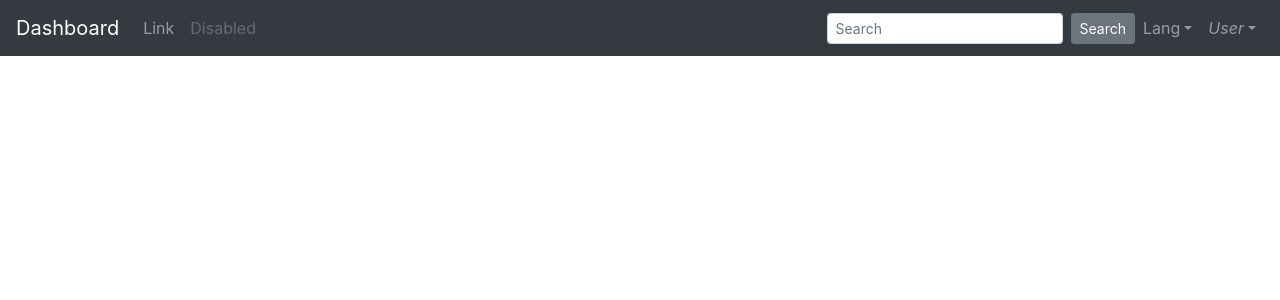
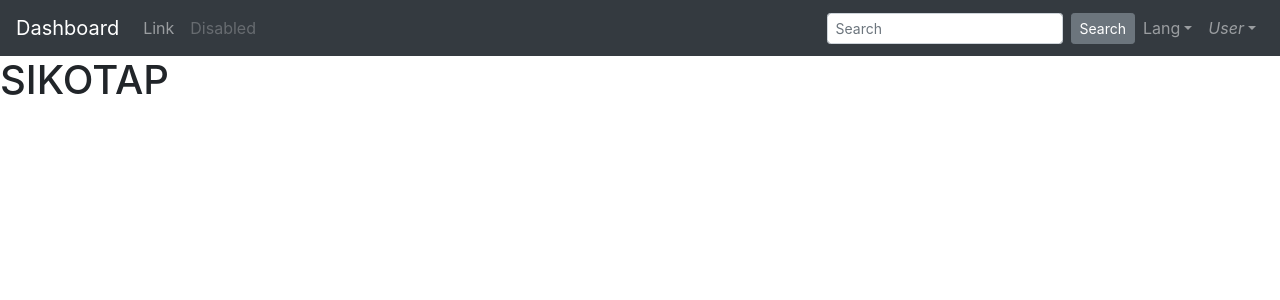
Before and after one commit to roktav/tolong_imam, a Vue app in the folder frontend/: page / in a window 1280 px wide. Shown: the top 300 px of the page. Built offline with nearby package versions, Linux system fonts and the light colour scheme; what vue-sidebar-menu would draw is missing.

Commit message:
update dependency

```diff
--- a/frontend/src/components/HelloWinscore.vue
+++ b/frontend/src/components/HelloWinscore.vue
@@ -2,6 +2,7 @@
   <div class="admin-page">
     <sidebar-menu :menu="menu" :width="'200px'"/>
     <nav-bar></nav-bar>
+
     <h2>Welcome to Winscore Admin Page</h2>
   </div>
 </template>
--- a/frontend/src/components/HelloWorld.vue
+++ b/frontend/src/components/HelloWorld.vue
@@ -1,6 +1,7 @@
 <template>
   <div class="hello">
     <nav-bar></nav-bar>
+    <h1>SIKOTAP</h1>
   </div>
 </template>
 
```
Also changed, not shown: 1 other file (tests, documents, lock files or other folders).
